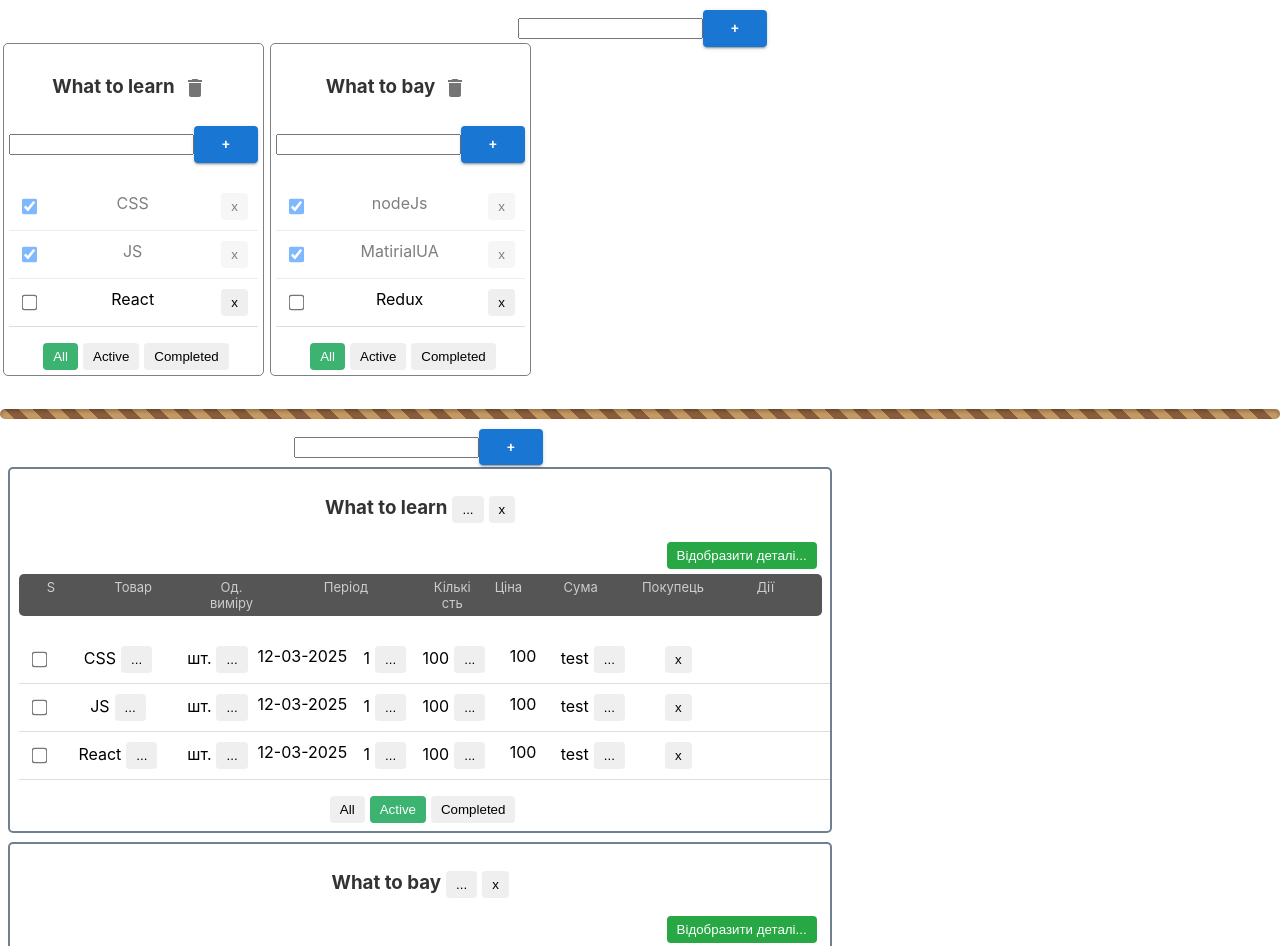
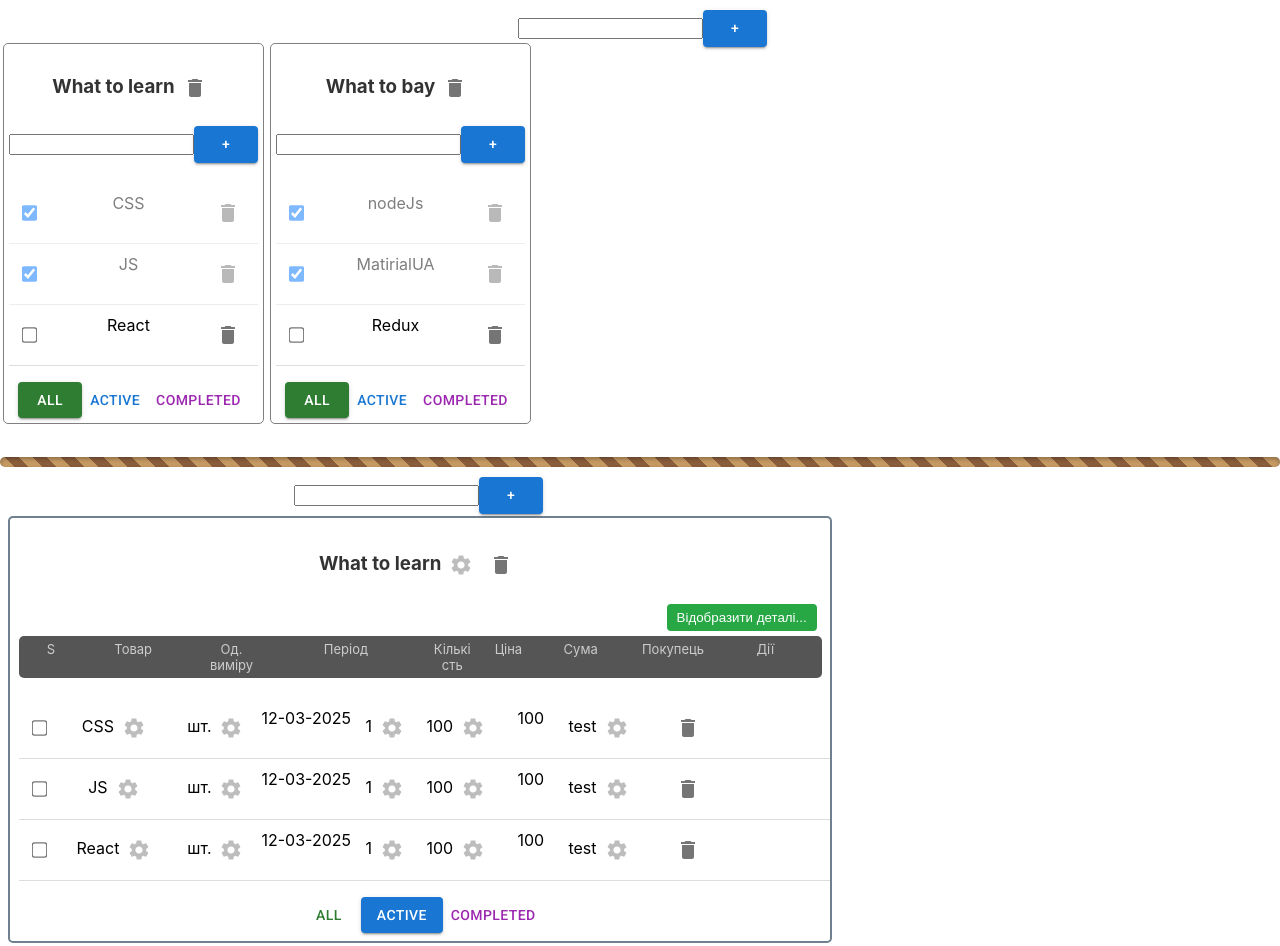
Before and after one commit to IvanSlivenko/todo-list-from-it-camasutra_v_4, a React (Create React App) app in the folder it-incubator/TODOLIST-TS/it-incubator-todolist-ts-video/: page / in a window 1280 px wide. Shown: the top 946 px of the page. Built offline with nearby package versions, Linux system fonts and the light colour scheme.

Commit message:
26-03-2025-18-15

```diff
--- a/it-incubator/TODOLIST-TS/it-incubator-todolist-ts-video/src/EditableSpan_test.tsx
+++ b/it-incubator/TODOLIST-TS/it-incubator-todolist-ts-video/src/EditableSpan_test.tsx
@@ -1,4 +1,9 @@
 import React, {ChangeEvent, KeyboardEvent, useState, useEffect} from "react";
+import IconButton from '@mui/material/IconButton';
+import DeleteIcon from '@mui/icons-material/Delete';
+import CreateIcon from '@mui/icons-material/Create';
+import CheckCircleOutlineIcon from '@mui/icons-material/CheckCircleOutline';
+import SettingsIcon from '@mui/icons-material/Settings';
 
 type EditableSpanPropsType = {
     title: string
@@ -32,12 +37,25 @@ export function EditableSpan_test(props: EditableSpanPropsType) {
                 onChange={onChangeTitleHandler}
 
             />
-            <button onClick={activateVievMode}>=</button>
+            <IconButton
+                // aria-label="delete"
+                onClick={activateVievMode}
+            >
+                <CheckCircleOutlineIcon color="disabled"/>
+            </IconButton>
+            {/*<button onClick={activateVievMode}>=</button>*/}
         </span>
 
         :
         <span className="span-title">{props.title}
-            <button onClick={activateEditMode}>...</button>
+            <IconButton
+                // aria-label="delete"
+                onClick={activateEditMode}
+            >
+                <SettingsIcon color="disabled"/>
+            </IconButton>
+            {/*<button onClick={activateEditMode}>...</button>*/}
+
         </span>
 }
 
@@ -67,12 +85,25 @@ export function EditableSpanUnit(props: EditableSpanUnitPropsType) {
                 value={unit}
                 autoFocus={true}
                 onChange={onChangeUnitHandler}/>
-            <button onClick={activateVievModeUnit}>=</button>
+            <IconButton
+                // aria-label="delete"
+                onClick={activateVievModeUnit}
+            >
+                <CheckCircleOutlineIcon color="disabled"/>
+            </IconButton>
+            {/*<button onClick={activateVievModeUnit}>=</button>*/}
         </span>
 
         :
         <span className="span-unit">{props.unit}
-            <button onClick={activateEditModeUnit}>...</button></span>
+            <IconButton
+                // aria-label="delete"
+                onClick={activateEditModeUnit}
+            >
+                <SettingsIcon color="disabled"/>
+            </IconButton>
+            {/*/!*<button onClick={activateEditModeUnit}>...</button>*/}
+            </span>
 }
 
 type EditableSpanPeriodPropsType = {
@@ -103,7 +134,13 @@ export function EditableSpanPeriod(props: EditableSpanPeriodPropsType) {
                 autoFocus={true}
                 onChange={onChangePeriodHandler}
             />
-            <button onClick={activateVievModePeriod}>=</button>
+            <IconButton
+                // aria-label="delete"
+                onClick={activateVievModePeriod}
+            >
+                <CheckCircleOutlineIcon color="disabled"/>
+            </IconButton>
+            {/*<button onClick={activateVievModePeriod}>=</button>*/}
         </span>
 
         :
@@ -143,14 +180,26 @@ export function EditableSpanQuantity(props: EditableSpanQuantityPropsType) {
                 autoFocus={true}
                 onChange={onChangeQuantityHandler}
             />
-            <button onClick={activateVievModeQuantity}>=</button>
+            <IconButton
+                // aria-label="delete"
+                onClick={activateVievModeQuantity}
+            >
+                <CheckCircleOutlineIcon color="disabled"/>
+            </IconButton>
+            {/*<button onClick={activateVievModeQuantity}>=</button>*/}
         </span>
 
         :
         <span
             onDoubleClick={activateEditModeQuantity}
             className="span-unit">{props.quantity}
-            <button onClick={activateEditModeQuantity}>...</button>
+            <IconButton
+                // aria-label="delete"
+                onClick={activateEditModeQuantity}
+            >
+                <SettingsIcon color="disabled"/>
+            </IconButton>
+            {/*<button onClick={activateEditModeQuantity}>...</button>*/}
         </span>
 
 }
@@ -264,14 +313,26 @@ export function EditableSpanUser(props: EditableSpanUserPropsType) {
                 autoFocus={true}
                 onChange={onChangeUserHandler}
             />
-            <button onClick={activateVievModeUser}>=</button>
+            <IconButton
+                // aria-label="delete"
+                onClick={activateVievModeUser}
+            >
+                <CheckCircleOutlineIcon color="disabled"/>
+            </IconButton>
+            {/*<button onClick={activateVievModeUser}>=</button>*/}
         </span>
 
         :
         <span
             onDoubleClick={activateEditModeUser}
             className="span-unit">{props.user}
-            <button onClick={activateEditModeUser}>...</button>
+            <IconButton
+                // aria-label="delete"
+                onClick={activateEditModeUser}
+            >
+                <SettingsIcon color="disabled"/>
+            </IconButton>
+            {/*<button onClick={activateEditModeUser}>...</button>*/}
         </span>
 
 }
@@ -335,24 +396,49 @@ export function EditableSpanCounter(props: EditableSpanCounterPropsType) {
             {editModeQuantity ? (
                 <span>
                     <input type="number" value={quantity} autoFocus onChange={onChangeQuantityHandler} />
-                    <button onClick={activateVievModeQuantity}>=</button>
+                    {/*<button onClick={activateVievModeQuantity}>=</button>*/}
+                    <IconButton
+                        // aria-label="delete"
+                        onClick={activateVievModeQuantity}
+                    >
+                <CheckCircleOutlineIcon color="disabled"/>
+            </IconButton>
                 </span>
             ) : (
                 <span onDoubleClick={activateEditModeQuantity} className="span-unit">
                     {props.quantity}
-                    <button onClick={activateEditModeQuantity}>...</button>
+                    {/*<button onClick={activateEditModeQuantity}>...</button>*/}
+                    <IconButton
+                        // aria-label="delete"
+                        onClick={activateEditModeQuantity}
+                    >
+                <SettingsIcon color="disabled"/>
+            </IconButton>
+
                 </span>
             )}
 
             {editModePrise ? (
                 <span>
                     <input type="number" value={prise} autoFocus onChange={onChangePriseHandler} />
-                    <button onClick={activateVievModePrise}>=</button>
+                    {/*<button onClick={activateVievModePrise}>=</button>*/}
+                    <IconButton
+                        // aria-label="delete"
+                        onClick={activateVievModePrise}
+                    >
+                <CheckCircleOutlineIcon color="disabled"/>
+            </IconButton>
                 </span>
             ) : (
                 <span onDoubleClick={activateEditModePrise} className="span-unit">
                     {props.prise}
-                    <button onClick={activateEditModePrise}>...</button>
+                    {/*<button onClick={activateEditModePrise}>...</button>*/}
+                    <IconButton
+                        // aria-label="delete"
+                        onClick={activateEditModePrise}
+                    >
+                <SettingsIcon color="disabled"/>
+            </IconButton>
                 </span>
             )}
 
--- a/it-incubator/TODOLIST-TS/it-incubator-todolist-ts-video/src/Todolist.tsx
+++ b/it-incubator/TODOLIST-TS/it-incubator-todolist-ts-video/src/Todolist.tsx
@@ -5,6 +5,8 @@ import {EditableSpan} from "./EditableSpan";
 
 import IconButton from '@mui/material/IconButton';
 import DeleteIcon from '@mui/icons-material/Delete';
+import SettingsIcon from "@mui/icons-material/Settings";
+import { Button } from "@mui/material";
 
 export type TaskType = {
     id: string,
@@ -98,28 +100,40 @@ export function Todolist(props: TodolistType) {
                                 onChange={onChangeStatusHandler}
                             />
                             <EditableSpan title={t.title} onChange={onChangeTitleHandler}/>
-                            <button onClick={onRemoveHandler}>x</button>
+                            {/*<button onClick={onRemoveHandler}>x</button>*/}
+                            <IconButton
+                                // aria-label="delete"
+                                onClick={onRemoveHandler}
+                            >
+                                <DeleteIcon color="inherit"/>
+                            </IconButton>
 
                         </li>
                     })
 
                 }
             </ul>
-            <button
+            <Button
+                variant={props.filter === "all" ? "contained" : "text"}
+                color={"success"}
                 className={props.filter === "all" ? "active-filter" : ""}
                 onClick={onAllClickHandler}
             >All
-            </button>
-            <button
+            </Button>
+            <Button
+                variant={props.filter === "active" ? "contained" : "text"}
+                color={"primary"}
                 className={props.filter === "active" ? "active-filter" : ""}
                 onClick={onActiveClickHandler}
             >Active
-            </button>
-            <button
+            </Button>
+            <Button
+                variant={props.filter === "completed" ? "contained" : "text"}
+                color={"secondary"}
                 className={props.filter === "completed" ? "active-filter" : ""}
                 onClick={onCompletedClickHandler}
             >Completed
-            </button>
+            </Button>
         </div>
 
     </div>
--- a/it-incubator/TODOLIST-TS/it-incubator-todolist-ts-video/src/Todolist_test.tsx
+++ b/it-incubator/TODOLIST-TS/it-incubator-todolist-ts-video/src/Todolist_test.tsx
@@ -13,6 +13,10 @@ import {
     EditableSpanUser,
     EditableSpanCounter
 } from "./EditableSpan_test";
+
+import IconButton from '@mui/material/IconButton';
+import DeleteIcon from '@mui/icons-material/Delete';
+import { Button } from "@mui/material";
 
 
 export type TaskTypeTest = {
@@ -103,7 +107,13 @@ export function Todolist_test(props: TodolistType) {
         <h3>
             {/*{props.title}*/}
             <EditableSpan_test title={props.title} onChange={changeTodolistTitle}/>
-            <button onClick={removeTodolist}>x</button>
+            {/*<button onClick={removeTodolist}>x</button>*/}
+            <IconButton
+                // aria-label="delete"
+                onClick={removeTodolist}
+            >
+                <DeleteIcon/>
+            </IconButton>
 
         </h3>
 
@@ -185,8 +195,13 @@ export function Todolist_test(props: TodolistType) {
                             />
                             <EditableSpanUser user={t.user} onChange={onChangeUserHandler}/>
                             <div className="span-change">
-                                {/*<button onClick={() => onChangeTask(t.id)}>...</button>*/}
-                                <button onClick={() => onRemoveTaskHandler(t.id)}>x</button>
+                                {/*<button onClick={() => onRemoveTaskHandler(t.id)}>x</button>*/}
+                                <IconButton
+                                    // aria-label="delete"
+                                    onClick={() => onRemoveTaskHandler(t.id)}
+                                >
+                                    <DeleteIcon color="inherit"/>
+                                </IconButton>
                             </div>
 
                         </li>
@@ -196,20 +211,26 @@ export function Todolist_test(props: TodolistType) {
         </div>
 
 
-        <button
+        <Button
+            variant={props.filter === "all" ? "contained" : "text"}
+            color={"success"}
             className={props.filter === "all" ? "active-filter" : ""}
             onClick={onAllClickHandler}
         >All
-        </button>
-        <button
+        </Button>
+        <Button
+            variant={props.filter === "active" ? "contained" : "text"}
+            color={"primary"}
             className={props.filter === "active" ? "active-filter" : ""}
             onClick={onActiveClickHandler}
         >Active
-        </button>
-        <button
+        </Button>
+        <Button
+            variant={props.filter === "completed" ? "contained" : "text"}
+            color={"secondary"}
             className={props.filter === "completed" ? "active-filter" : ""}
             onClick={onCompletedClickHandler}
         >Completed
-        </button>
+        </Button>
     </div>
 }
```
Also changed, not shown: 1 other file (tests, documents, lock files or other folders).
